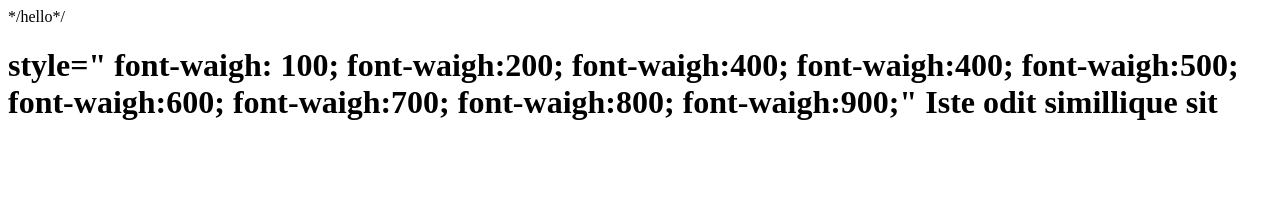
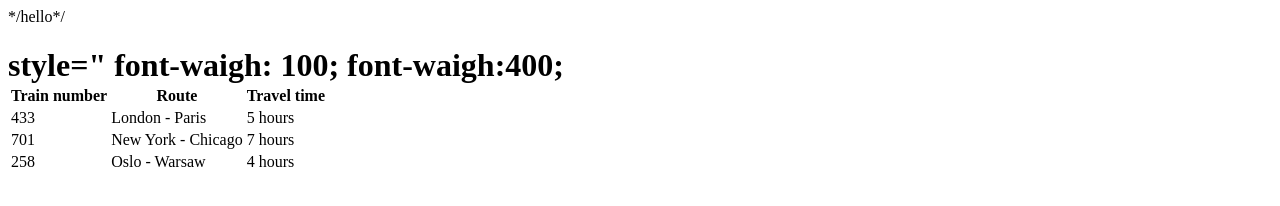
Before and after one commit to FarhodJohn/my-github-works-, a plain HTML site: page index.html in a window 1280 px wide. Drawn offline with Linux system fonts and the light colour scheme.

Commit message:
testing
testing

```diff
--- a/index.html
+++ b/index.html
@@ -1,10 +1,31 @@
 */hello*/
 <h1> style=" font-waigh: 100;
-    font-waigh:200;
     font-waigh:400;
-    font-waigh:400;
-    font-waigh:500;
-    font-waigh:600;
-    font-waigh:700;
-    font-waigh:800;
-    font-waigh:900;" Iste odit simillique sit</h1>
+
+    <table class="schedule">
+        <thead>
+          <tr>
+            <th>Train number</th>
+            <th>Route</th>
+            <th>Travel time</th>
+          </tr>
+        </thead>
+
+        <tbody class="schedule-body">
+          <tr>
+            <td>433</td>
+            <td>London - Paris</td>
+            <td>5 hours</td>
+          </tr>
+          <tr>
+            <td>701</td>
+            <td>New York - Chicago</td>
+            <td>7 hours</td>
+          </tr>
+          <tr>
+            <td>258</td>
+            <td>Oslo - Warsaw</td>
+            <td>4 hours</td>
+          </tr>
+        </tbody>
+      </table>
```
Also changed, not shown: 1 other file.
